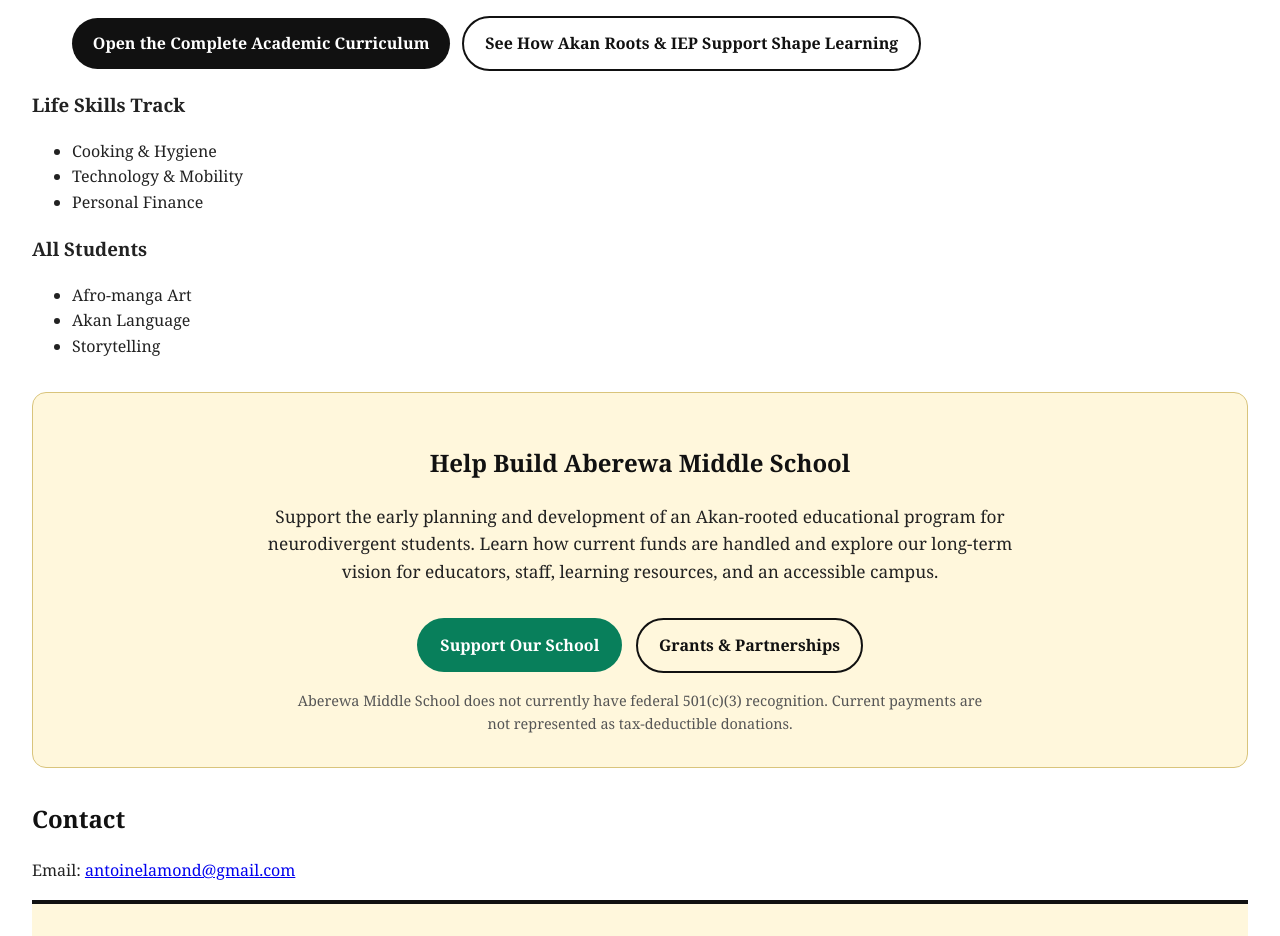
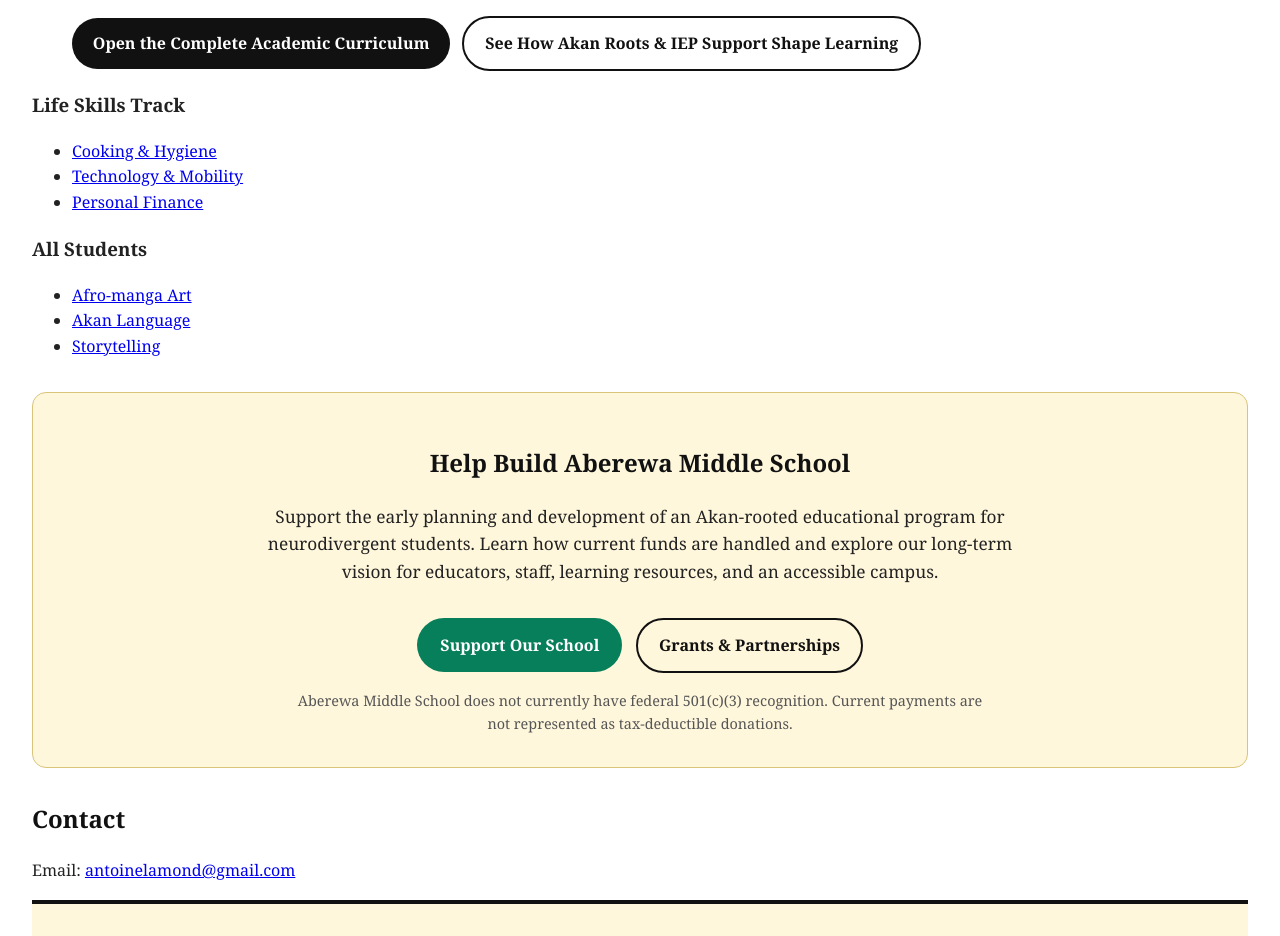
Before and after one commit to Aberewa-MiddleSchool/aberewa-site, a plain HTML site: page index.html in a window 1280 px wide. Shown: the part 3360-4296 px from the top of the page. Drawn offline with Linux system fonts and the light colour scheme.

Commit message:
Link complete life skills and enrichment curricula

```diff
--- a/index.html
+++ b/index.html
@@ -201,15 +201,15 @@
             </ul>
             <h3>Life Skills Track</h3>
             <ul>
-                <li>Cooking & Hygiene</li>
-                <li>Technology & Mobility</li>
-                <li>Personal Finance</li>
+                <li><a href="cooking-hygiene-curriculum.html">Cooking &amp; Hygiene</a></li>
+                <li><a href="technology-mobility-curriculum.html">Technology &amp; Mobility</a></li>
+                <li><a href="personal-finance-curriculum.html">Personal Finance</a></li>
             </ul>
             <h3>All Students</h3>
             <ul>
-                <li>Afro-manga Art</li>
-                <li>Akan Language</li>
-                <li>Storytelling</li>
+                <li><a href="afro-manga-art-curriculum.html">Afro-manga Art</a></li>
+                <li><a href="akan-language-curriculum.html">Akan Language</a></li>
+                <li><a href="storytelling-curriculum.html">Storytelling</a></li>
             </ul>
         </section>
 
```
